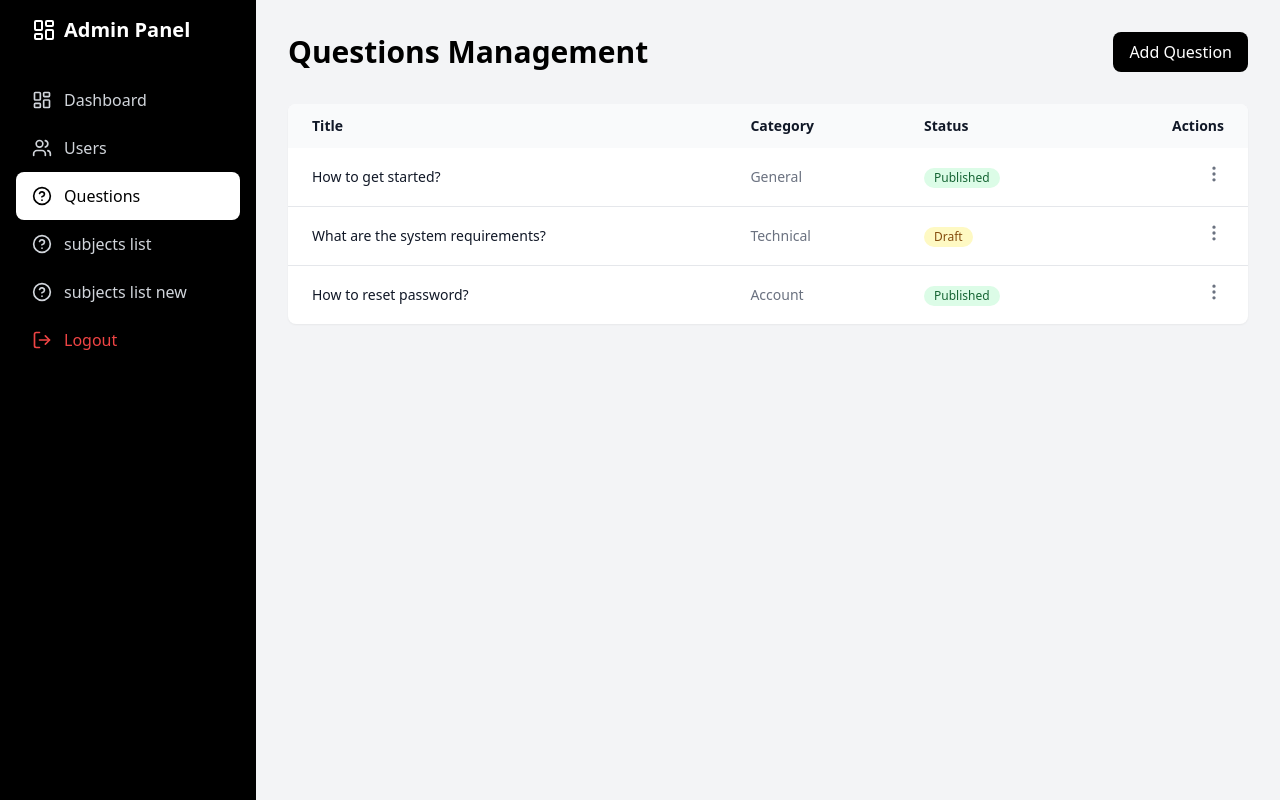
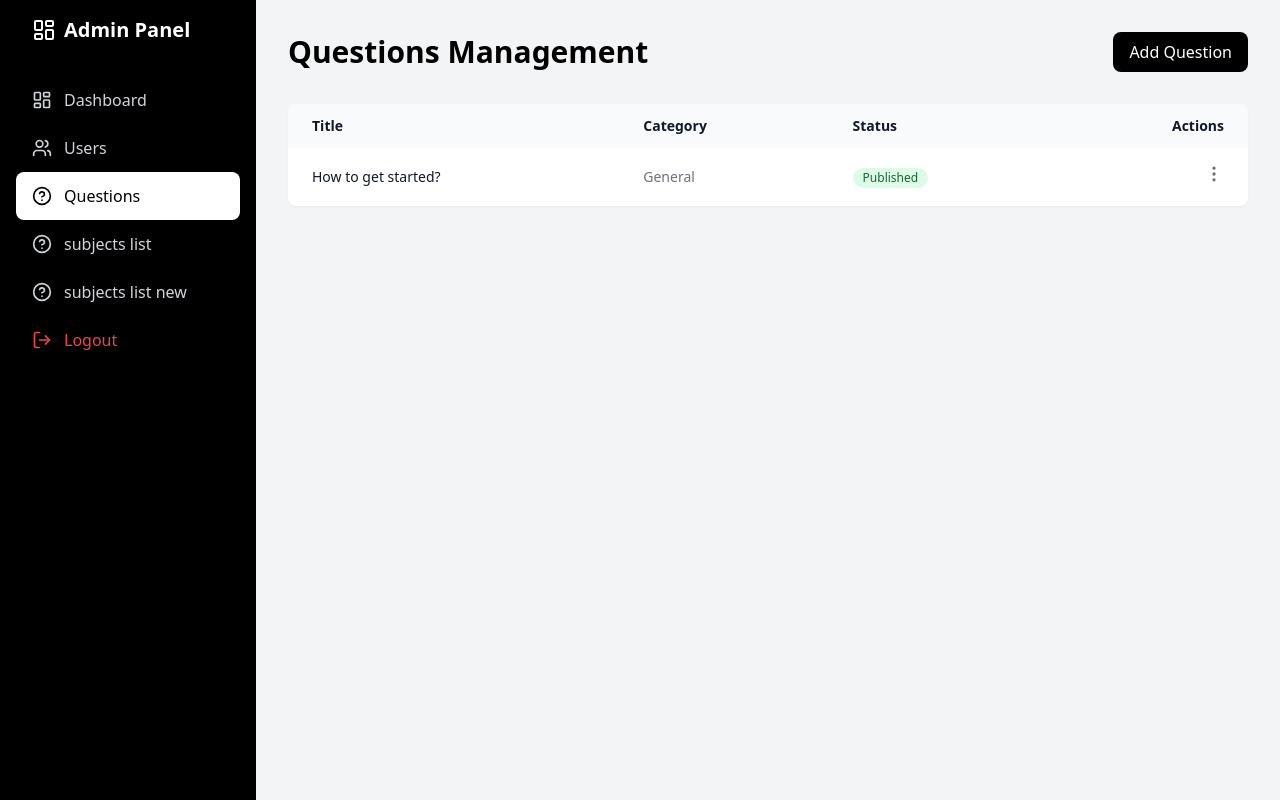
Before and after one commit to TeXSolution/keralamath, a React (Vite) app in the folder Frontend/client-app/: page /admin-dashboard/questions in a window 1280 px wide. Built offline with nearby package versions, Linux system fonts and the light colour scheme.

Commit message:
frontend question option updated

```diff
--- a/Frontend/client-app/src/pages/AdminPages/Questions.jsx
+++ b/Frontend/client-app/src/pages/AdminPages/Questions.jsx
@@ -9,18 +9,7 @@ const Questions = () => {
       category: 'General',
       status: 'Published',
     },
-    {
-      id: 2,
-      title: 'What are the system requirements?',
-      category: 'Technical',
-      status: 'Draft',
-    },
-    {
-      id: 3,
-      title: 'How to reset password?',
-      category: 'Account',
-      status: 'Published',
-    },
+
   ];
 
   return (
@@ -55,8 +44,6 @@ const Questions = () => {
                     }`}
                   >
                     {question.status}
-
-
                   </span>
                 </td>
                 <td className="px-6 py-4 text-right">
```
